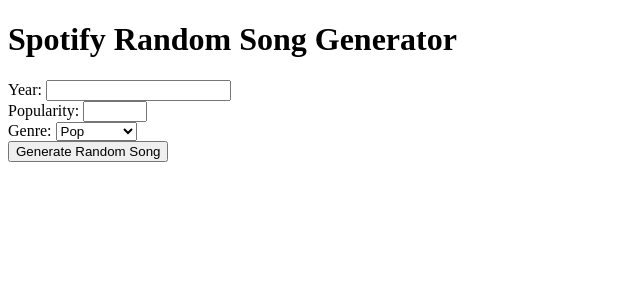
After one commit to AlexFedus/COSC-473-Project, a Flask app: template templates/result.html in a window 1280 px wide. The commit adds this page. Shown: the top 300 px of the page, without its empty margins (0-640 px from the left). Run offline with Flask 3, Linux system fonts and the light colour scheme; the template is opened without the code that fills it, so the values that code supplies are empty.

Commit message:
Song Recomender
Got the year to work but can't get popularity as of now

```diff
--- a/templates/randomsong.html
+++ b/templates/randomsong.html
@@ -19,9 +19,9 @@
         <label for="genrename" class="label1">Enter a Genre:</label>
         <input type="text" id="genrename" name="genrename" placeholder="Enter a Genre" class="textInput">
         <label for="yearname" class="label12">Enter a Year:</label>
-        <input type="text" id="yearname" name="yearname" placeholder="Enter a Year" class="textInput2">
+        <input type="number" id="yearname" name="yearname" placeholder="Enter a Year" class="textInput2">
         <label for="popularity" class = "label21">Enter a popularity:</label>
-        <input type="text" id="popularity" name="popularity" placeholder="Enter a Popularity" class="textInput4">
+        <input type="number" id="popularity" name="popularity" placeholder="Enter a Popularity" class="textInput4">
         <!--
         <label for="popularityname" class="label13">Enter a Popularity Score:</label>
         <input type="text" id="popularityname" name="popularityname" placeholder="Popularity Score 0-100" class="textInput3">
--- /dev/null
+++ b/templates/result.html
@@ -0,0 +1,33 @@
+<!DOCTYPE html>
+<html>
+  <head>
+    <meta charset="UTF-8">
+    <title>Spotify Random Song Generator</title>
+  </head>
+  <body>
+    <h1>Spotify Random Song Generator</h1>
+    <form method="POST" action="{{ url_for('views.randomsong')}}">
+      <label for="year">Year:</label>
+      <input type="number" id="year" name="year" required>
+      <br>
+      <label for="popularity">Popularity:</label>
+      <input type="number" id="popularity" name="popularity" min="0" max="100" required>
+      <br>
+      <label for="genre">Genre:</label>
+      <select id="genre" name="genre" required>
+        <option value="pop">Pop</option>
+        <option value="hip-hop">Hip-Hop</option>
+        <option value="rock">Rock</option>
+        <option value="electronic">Electronic</option>
+      </select>
+      <br>
+      <button type="submit">Generate Random Song</button>
+    </form>
+    {% if title %}
+    <h2>Random Song</h2>
+    <p><strong>Title:</strong> {{ title }}</p>
+    <p><strong>Artist:</strong> {{ artist }}</p>
+    <img src="{{ cover }}" alt="Album Cover">
+    {% endif %}
+  </body>
+</html>
```
Also changed, not shown: views.py (+34 -8 lines), 1 other file.
